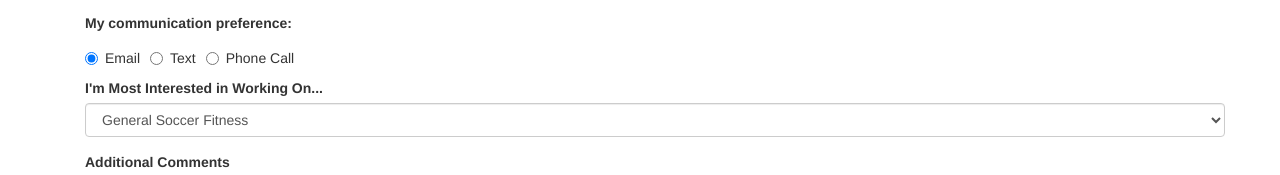
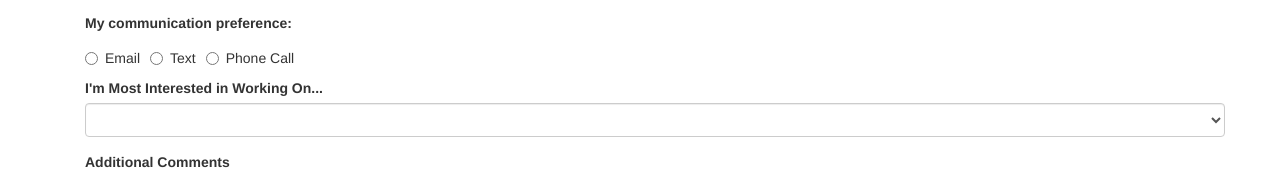
Before and after one commit to LeviWright17/PersonalTraining, an Angular app: page /#/contact in a window 1280 px wide. Shown: the part 335-510 px from the top of the page. Built offline with nearby package versions, Linux system fonts and the light colour scheme.

Commit message:
All of the form fields are working, but now the default selections on the select box and radio buttons are weird.

```diff
--- a/src/app/contact/contact.component.html
+++ b/src/app/contact/contact.component.html
@@ -17,26 +17,26 @@
     <div class="radio">
       <span class="communication-preference-radio-spacing">
       <label>
-        <input type="radio" name="communicationPreference" value="email" checked>
+        <input type="radio" name="communicationPreference" value="email" [(ngModel)]="potentialCustomer.communicationPreference" checked>
         Email
       </label>
       </span>
       <span class="communication-preference-radio-spacing">
       <label>
-        <input type="radio" name="communicationPreference" value="text">
+        <input type="radio" name="communicationPreference" value="text" [(ngModel)]="potentialCustomer.communicationPreference">
         Text
       </label>
     </span>
     <span class="communication-preference-radio-spacing">
       <label>
-        <input type="radio" name="communicationPreference" value="phoneCall">
+        <input type="radio" name="communicationPreference" value="phoneCall" [(ngModel)]="potentialCustomer.communicationPreference">
         Phone Call
       </label>
       </span>
     </div>
     <div class="form-group">
       <label>I'm Most Interested in Working On...</label>
-      <select class="form-control">
+      <select class="form-control" name="primaryInterest" [(ngModel)]="potentialCustomer.primaryInterest">
         <option *ngFor="let interest of interests">
           {{ interest }}
         </option>
@@ -44,7 +44,7 @@
     </div>
     <div class="form-group">
         <label >Additional Comments</label>
-        <textarea class="form-control" placeholder="Tell us about yourself! For Example : Experience level, Current teams you play for, and what you're hoping to get out of working with us." rows="8" id="emailContent" name="emailContent" ngModel></textarea>
+        <textarea class="form-control" placeholder="Tell us about yourself! For Example : Experience level, Current teams you play for, and what you're hoping to get out of working with us." rows="8" id="emailContent" name="emailContent"  [(ngModel)]="potentialCustomer.additionalComments"></textarea>
       </div>
     <button class="btn btn-primary" type="submit" id="sendEmailButton" name="send" (click)="sendEmail()">Send</button>
   </form>
```
